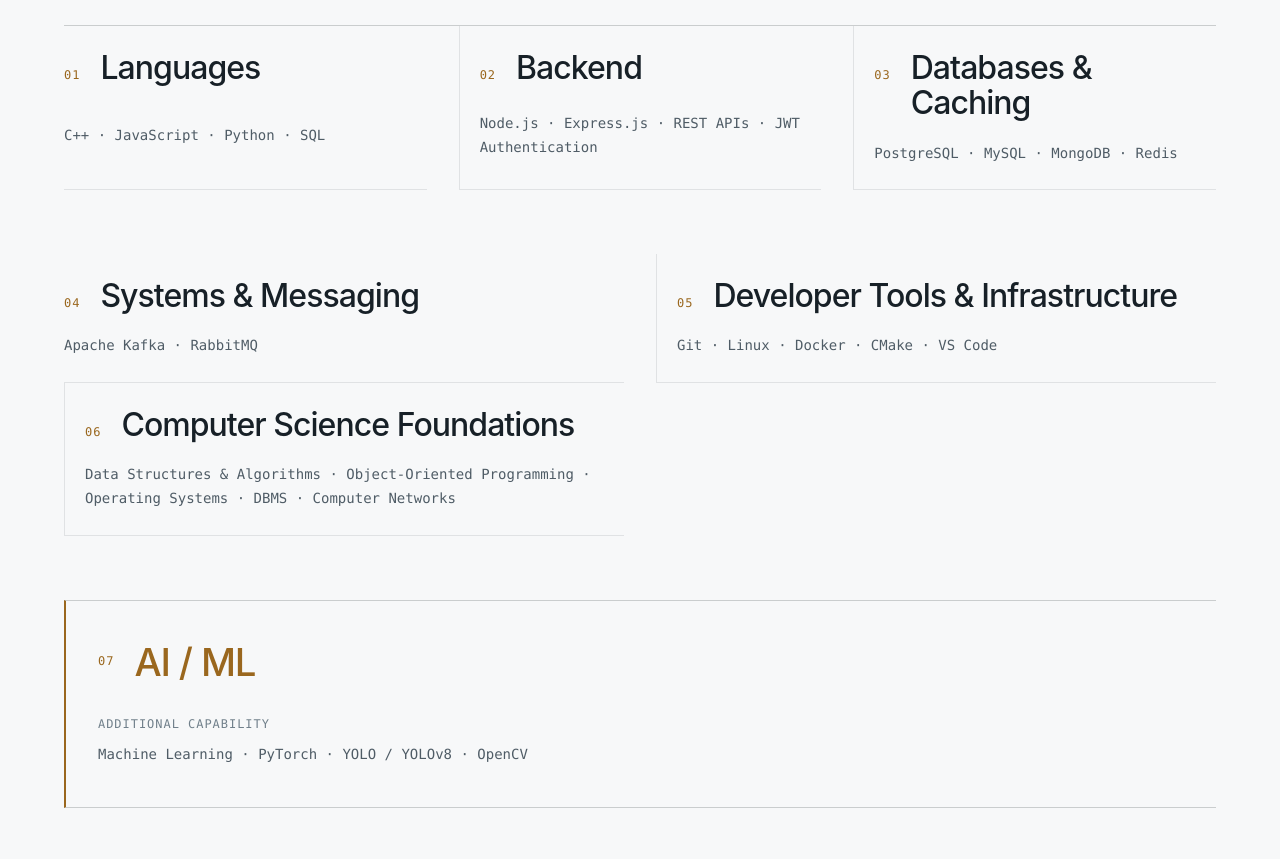
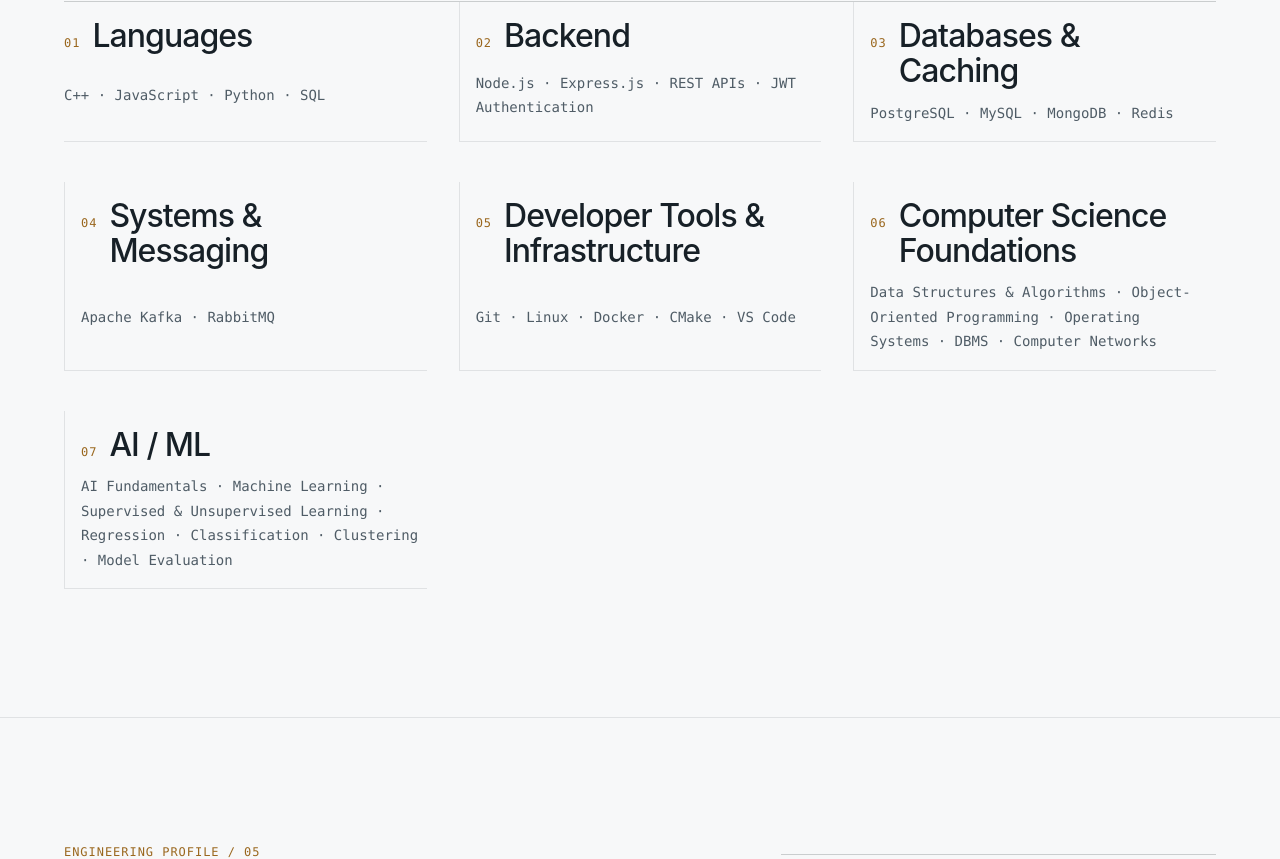
Before and after one commit to svarunmr/Varun_Rajguru_portfolio, a React (Vite) app: page / in a window 1280 px wide. Shown: the part 4187-5046 px from the top of the page. Built offline with nearby package versions, Linux system fonts and the light colour scheme.

Commit message:
refine technical stack layout

```diff
--- a/src/content/skills.js
+++ b/src/content/skills.js
@@ -45,11 +45,14 @@
     id: "ai-ml",
     number: "07",
     label: "AI / ML",
-    subgroups: [
-      {
-        label: "Additional Capability",
-        items: ["Machine Learning", "PyTorch", "YOLO / YOLOv8", "OpenCV"],
-      },
+    items: [
+      "AI Fundamentals",
+      "Machine Learning",
+      "Supervised & Unsupervised Learning",
+      "Regression",
+      "Classification",
+      "Clustering",
+      "Model Evaluation",
     ],
   },
 ];
--- a/src/sections/Skills.jsx
+++ b/src/sections/Skills.jsx
@@ -3,9 +3,9 @@
 import SectionHeading from "../components/ui/SectionHeading";
 import { skillGroups } from "../content/skills";
 
-function SkillGroup({ group, className = "" }) {
+function SkillGroup({ group }) {
   return (
-    <article className={["technical-stack__group", className].filter(Boolean).join(" ")}>
+    <article className="technical-stack__group">
       <header className="technical-stack__group-header">
         <span className="technical-stack__number">{group.number}</span>
         <h3>{group.label}</h3>
@@ -15,32 +15,8 @@
   );
 }
 
-function AiGroup({ group }) {
-  return (
-    <article className="technical-stack__ai">
-      <header className="technical-stack__ai-header">
-        <span className="technical-stack__number">{group.number}</span>
-        <h3>{group.label}</h3>
-      </header>
-
-      <div className="technical-stack__ai-groups">
-        {group.subgroups.map((subgroup) => (
-          <section className="technical-stack__ai-subgroup" key={subgroup.label}>
-            <h4>{subgroup.label}</h4>
-            <p>{subgroup.items.join(" · ")}</p>
-          </section>
-        ))}
-      </div>
-    </article>
-  );
-}
-
 export default function Skills() {
   const shouldReduceMotion = useReducedMotion();
-  const groupsBeforeAi = skillGroups.filter((group) => group.id !== "ai-ml");
-  const aiGroup = skillGroups.find((group) => group.id === "ai-ml");
-  const upperGroups = groupsBeforeAi.slice(0, 3);
-  const lowerGroups = groupsBeforeAi.slice(3);
 
   return (
     <section
@@ -64,45 +40,17 @@
           />
         </Motion.div>
 
-        <div className="technical-stack__content">
         <Motion.div
-            className="technical-stack__foundation"
+          className="technical-stack__content technical-stack__foundation"
           initial={shouldReduceMotion ? false : { opacity: 0, y: 18 }}
           whileInView={{ opacity: 1, y: 0 }}
           viewport={{ once: true, amount: 0.15 }}
           transition={{ duration: 0.5, delay: shouldReduceMotion ? 0 : 0.08 }}
         >
-            {upperGroups.map((group) => (
+          {skillGroups.map((group) => (
             <SkillGroup group={group} key={group.id} />
           ))}
         </Motion.div>
-
-          <Motion.div
-            className="technical-stack__foundation technical-stack__foundation--lower"
-            initial={shouldReduceMotion ? false : { opacity: 0, y: 18 }}
-            whileInView={{ opacity: 1, y: 0 }}
-            viewport={{ once: true, amount: 0.15 }}
-            transition={{ duration: 0.5, delay: shouldReduceMotion ? 0 : 0.2 }}
-          >
-            {lowerGroups.map((group) => (
-              <SkillGroup group={group} key={group.id} />
-            ))}
-          </Motion.div>
-
-          {aiGroup && (
-            <Motion.div
-              initial={shouldReduceMotion ? false : { opacity: 0, y: 18 }}
-              whileInView={{ opacity: 1, y: 0 }}
-              viewport={{ once: true, amount: 0.15 }}
-              transition={{
-                duration: 0.5,
-                delay: shouldReduceMotion ? 0 : 0.26,
-              }}
-            >
-              <AiGroup group={aiGroup} />
-            </Motion.div>
-          )}
-        </div>
       </Container>
     </section>
   );
--- a/src/styles/utilities.css
+++ b/src/styles/utilities.css
@@ -477,8 +477,8 @@
 
 .technical-stack__content {
   display: grid;
-  gap: var(--space-12);
-  margin-top: var(--space-12);
+  gap: var(--space-8);
+  margin-top: var(--space-8);
 }
 
 .technical-stack__foundation {
@@ -488,16 +488,15 @@
 
 .technical-stack__group {
   display: grid;
-  gap: var(--space-5);
-  padding-block: var(--space-6);
+  gap: var(--space-3);
+  padding-block: var(--space-4);
   border-bottom: 1px solid var(--color-border-subtle);
 }
 
-.technical-stack__group-header,
-.technical-stack__ai-header {
+.technical-stack__group-header {
   display: flex;
   align-items: baseline;
-  gap: var(--space-5);
+  gap: var(--space-3);
 }
 
 .technical-stack__number {
@@ -508,8 +507,7 @@
   letter-spacing: 0.08em;
 }
 
-.technical-stack__group h3,
-.technical-stack__ai-header h3 {
+.technical-stack__group h3 {
   margin: 0;
   color: var(--color-text-primary);
   font-size: clamp(1.25rem, 2.5vw, 2rem);
@@ -518,8 +516,7 @@
   line-height: var(--leading-tight);
 }
 
-.technical-stack__items,
-.technical-stack__ai-subgroup p {
+.technical-stack__items {
   max-inline-size: 58rem;
   margin: 0;
   color: var(--color-text-secondary);
@@ -529,50 +526,10 @@
   overflow-wrap: anywhere;
 }
 
-.technical-stack__ai {
-  border-block: 1px solid var(--color-border);
-  border-inline-start: 2px solid var(--color-accent);
-  padding: var(--space-8) 0 var(--space-8) var(--space-5);
-}
-
-.technical-stack__ai-header {
-  align-items: center;
-}
-
-.technical-stack__ai-header h3 {
-  color: var(--color-accent);
-  font-size: clamp(1.5rem, 3vw, 2.5rem);
-}
-
-.technical-stack__ai-groups {
-  display: grid;
-  gap: var(--space-8);
-  margin-top: var(--space-8);
-}
-
-.technical-stack__ai-subgroup {
-  display: grid;
-  gap: var(--space-2);
-}
-
-.technical-stack__ai-subgroup h4 {
-  margin: 0;
-  color: var(--color-text-muted);
-  font-family: var(--font-mono);
-  font-size: var(--text-label-size);
-  font-weight: var(--weight-medium);
-  letter-spacing: 0.08em;
-  text-transform: uppercase;
-}
-
-.technical-stack__foundation--lower {
-  border-top: 0;
-}
-
 @media (min-width: 48rem) {
   .technical-stack__content {
-    gap: var(--space-16);
-    margin-top: var(--space-16);
+    gap: var(--space-10);
+    margin-top: var(--space-10);
   }
 
   .technical-stack__foundation {
@@ -580,12 +537,8 @@
     column-gap: var(--space-8);
   }
 
-  .technical-stack__foundation--lower {
-    grid-template-columns: repeat(2, minmax(0, 1fr));
-  }
-
   .technical-stack__foundation .technical-stack__group {
-    padding-inline: var(--space-5);
+    padding-inline: var(--space-4);
     border-inline-start: 1px solid var(--color-border-subtle);
   }
 
@@ -598,25 +551,11 @@
     padding-inline-end: 0;
   }
 
-  .technical-stack__ai {
-    padding: var(--space-10) 0 var(--space-10) var(--space-8);
-  }
-
-  .technical-stack__ai-groups {
-    grid-template-columns: repeat(2, minmax(0, 1fr));
-    column-gap: var(--space-12);
-    row-gap: var(--space-10);
-  }
 }
 
 @media (max-width: 30rem) {
-  .technical-stack__group-header,
-  .technical-stack__ai-header {
+  .technical-stack__group-header {
     gap: var(--space-3);
-  }
-
-  .technical-stack__ai {
-    padding-inline-start: var(--space-4);
   }
 }
 
```
Lines whose indentation alone changed are shown as unchanged.
